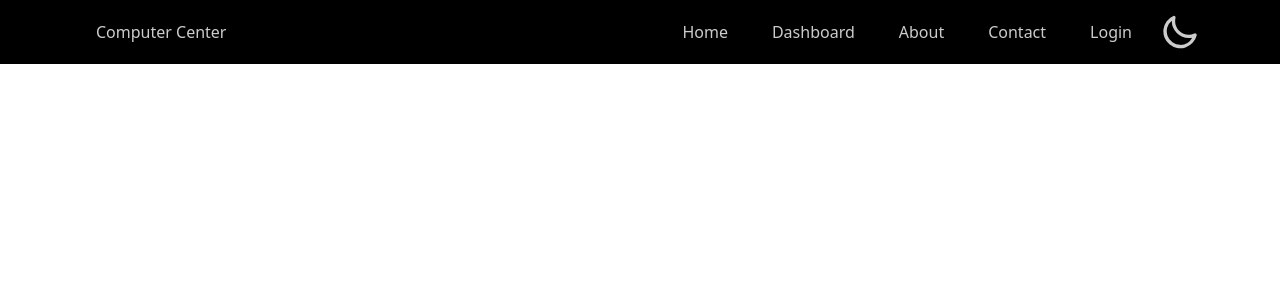
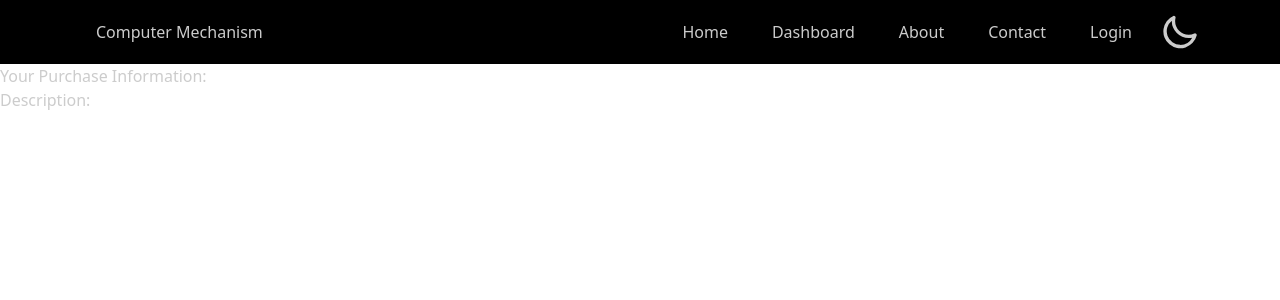
Before and after one commit to Thowhid31/manufacturer-website-client-side-assignment-12, a React (Create React App) app: page /purchase/1 in a window 1280 px wide. Shown: the top 300 px of the page. Built offline with nearby package versions, Linux system fonts and the light colour scheme; no server answers.

Commit message:
trying to implement purchase page

```diff
--- a/src/App.js
+++ b/src/App.js
@@ -5,6 +5,7 @@ import Contact from './Components/Contact';
 import Login from './Components/Login';
 import Navbar from './Components/Navbar';
 import Portfolio from './Components/Portfolio';
+import PurchasePage from './Components/PurchasePage';
 import Dashboard from './Pages/Dashboard/Dashboard';
 import Home from './Pages/Home/Home';
 
@@ -20,6 +21,7 @@ function App() {
         <Route path='/about' element={<About></About>}></Route>
         <Route path='/contact' element={<Contact></Contact>}></Route>
         <Route path='/portfolio' element={<Portfolio></Portfolio>}></Route>
+        <Route path='/purchase/:productId' element={<PurchasePage></PurchasePage>}></Route>
         <Route path='/login' element={<Login></Login>}></Route>
       </Routes>
       </Navbar>
--- a/src/Components/Navbar.js
+++ b/src/Components/Navbar.js
@@ -3,14 +3,13 @@ import { NavLink } from 'react-router-dom';
 
 const Navbar = ({ children }) => {
     const [dark, setDark] = useState(false);
-    console.log(dark);
     return (
         <div class="drawer drawer-end" data-theme={dark ? "dark" : "light"}>
             <input id="my-drawer-3" type="checkbox" class="drawer-toggle" />
             <div class="drawer-content flex flex-col">
 
                 <div class="w-full navbar bg-base-300 px-20">
-                    <div class="flex-1 px-2 mx-2">Computer Center</div>
+                    <div class="flex-1 px-2 mx-2">Computer Mechanism</div>
                     <div class="flex-none lg:hidden">
 
                         <label for="my-drawer-3" class="btn btn-square btn-ghost">
--- a/src/Components/PurchasePage.js
+++ b/src/Components/PurchasePage.js
@@ -1,9 +1,21 @@
-import React from 'react';
+import React, { useEffect, useState } from 'react';
+import { useParams } from 'react-router-dom';
 
 const PurchasePage = () => {
+    const {productId} = useParams();
+    const [product, setProduct] = useState({})
+
+    useEffect(()=>{
+            fetch(`products.json/purchase/${productId}`)
+            .then(res=> res.json())
+            .then(data => setProduct(data))
+
+    },[product, productId])
+
     return (
         <div>
-            <h1>Your Purchase Information</h1>
+            <h1>Your Purchase Information: {product.name}</h1>
+            <h2>Description: {product.description}</h2>
         </div>
     );
 };
--- a/src/Pages/Home/Product.js
+++ b/src/Pages/Home/Product.js
@@ -1,28 +1,43 @@
 import React from 'react';
+import { useNavigate } from 'react-router-dom';
 
-const Product = ({ product }) => {
+const Product = ({ product}) => {
+
+    const {_id, name, image, description, quantity, minimum, price} = product;
+
+    const navigate = useNavigate();
+    const purchaseBtnHandler = id => {
+        navigate (`/purchase/${id}`)
+    }
 
     return (
         <div class="card lg:max-w-lg bg-black shadow-xl">
             <figure class="px-10 pt-10">
-                <img className='rounded' src={product.image} alt='' />
+                <img className='rounded' src={image} alt='' />
             </figure>
             <div class="card-body items-center">
-                <h2 class="card-title text-2xl font-bold">{product.name}</h2>
-                <p className='text-justify'>{product.description}</p>
+                <h2 class="card-title text-2xl font-bold">{name}</h2>
+                <p className='text-justify'>{description}</p>
                 <div className='text-center'>
                     <div>
-                        <p className='text-secondary font-bold '>Quantity: {product.quantity}</p>
+                        <p className='text-secondary font-bold '>Quantity: {quantity}</p>
                     </div>
                     <div>
-                        <p className='font-bold text-red-600'> Min. Order: {product.minimum}</p>
+                        <p className='font-bold text-red-600'> Min. Order: {minimum}</p>
+                    </div>
+                    <div>
+                        <p className='font-bold'> Price: {price} <small>(per piece)</small></p>
                     </div>
 
                 </div>
-                <div class="card-actions">
-                    <button  class="btn btn-primary uppercase">Book Now</button>
+
+            </div>
+            <div class="card-actions">
+                    <button onClick={()=>purchaseBtnHandler(_id)} class="btn btn-primary w-full uppercase">Book Now</button>
+
+
+                    {/* <Link to='/purchase' onClick={()=>setPurchase(purchase)} class="btn btn-primary uppercase">Book Now</Link> */}
                 </div>
-            </div>
         </div>
     );
 };
--- a/src/Pages/Home/Products.js
+++ b/src/Pages/Home/Products.js
@@ -1,10 +1,8 @@
 import React, { useEffect, useState } from 'react';
+
 import Product from './Product';
 
 const Products = () => {
-
-
-
     const [products, setProducts] = useState([]);
 
     useEffect(()=>{
@@ -27,7 +25,7 @@ const Products = () => {
                     ></Product>)
                 }
             </div>
-        </div>
+            </div>
     );
 };
 
```
